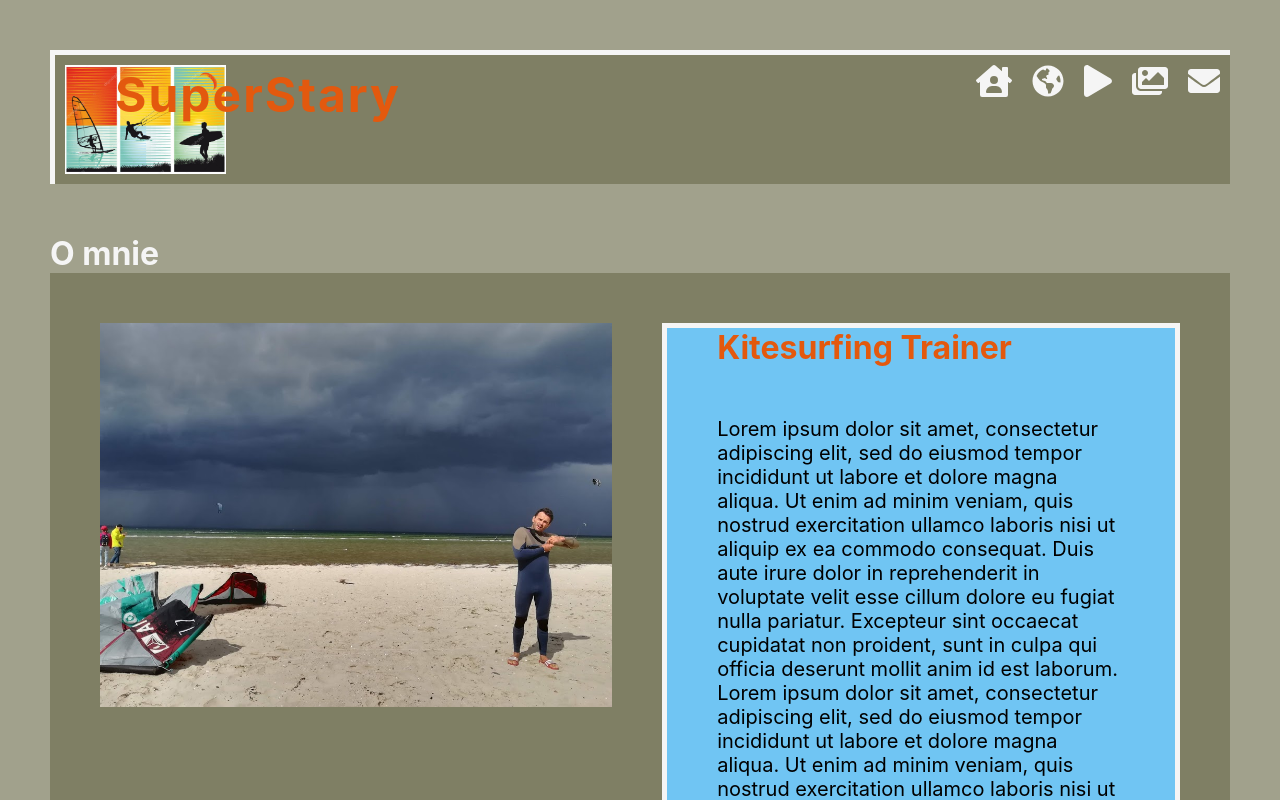
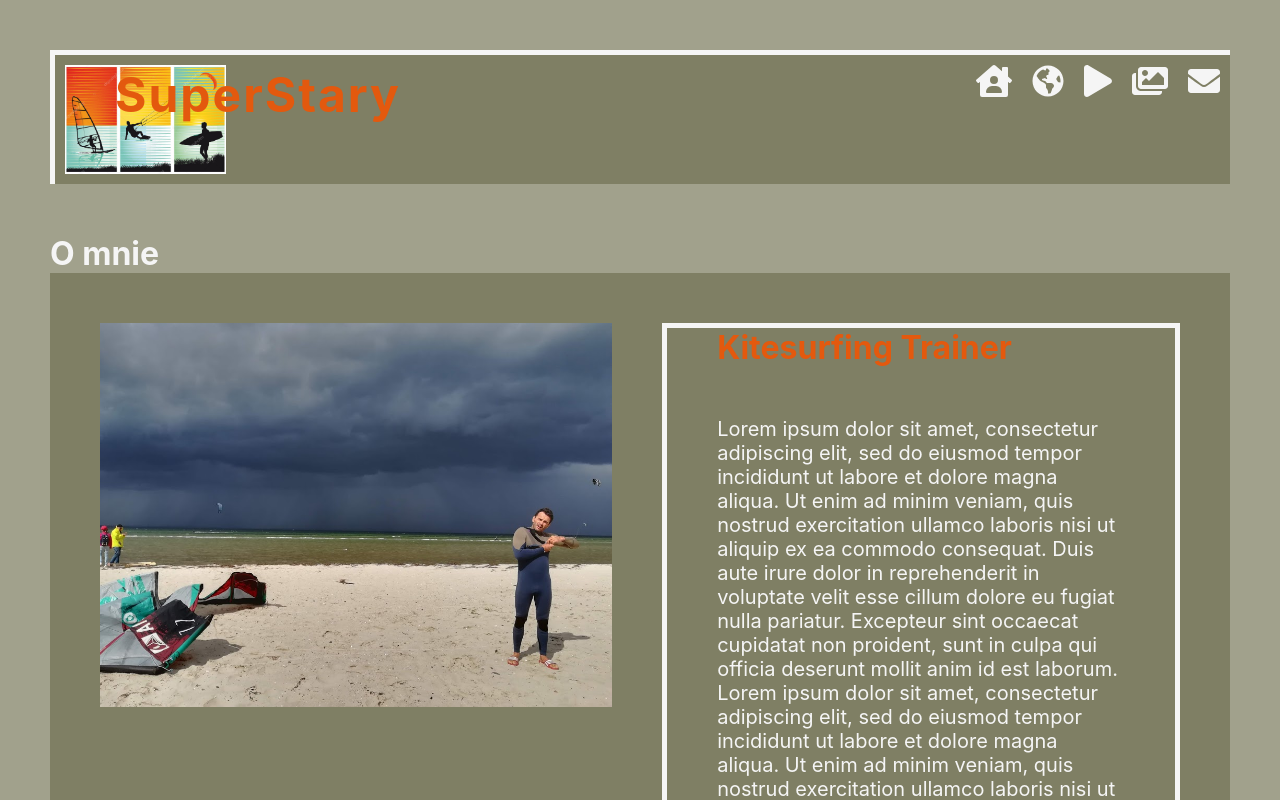
Before and after one commit to Milosz33/superdad, a React (Create React App) app: page /MyStory in a window 1280 px wide. Shown: the top 800 px of the page. Built offline with nearby package versions, Linux system fonts and the light colour scheme.

Commit message:
change background in mystory

```diff
--- a/src/components/Hamburger/Hamburger.js
+++ b/src/components/Hamburger/Hamburger.js
@@ -1,6 +1,5 @@
 import React from "react";
 import { slide as Menu } from "react-burger-menu";
-import {NavLink} from "react-router-dom";
 import "./Hamburger.scss";
 
 
--- a/src/pages/MyStory/MyStory.scss
+++ b/src/pages/MyStory/MyStory.scss
@@ -71,9 +71,10 @@
         }
 
         .story-box {
+          color:$white-color;
           margin-left: 50px;
           width: 50%;
-          background-color: #70c5f3;
+          background-color:$header-background;
           padding-left: 50px;
           padding-right: 50px;
           border: 5px solid $white-color;
```
